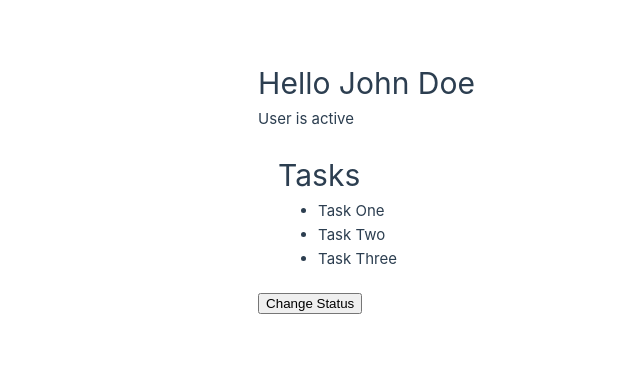
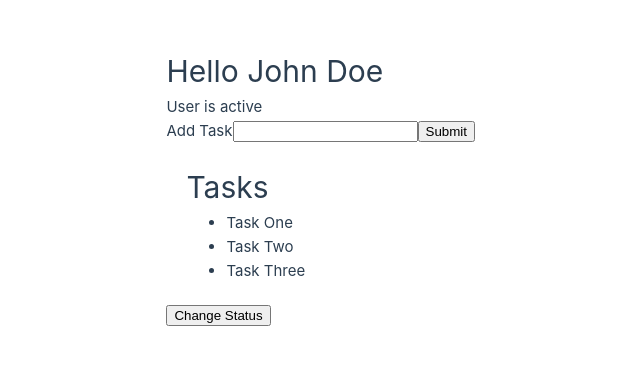
Before and after one commit to PurityKomen/my-app, a Vue app: page / in a window 1280 px wide. Shown: the part 213-578 px from the top of the page, without its empty margins (165-805 px from the left). Built offline with nearby package versions, Linux system fonts and the light colour scheme.

Commit message:
added a form to add tasks

```diff
--- a/src/App.vue
+++ b/src/App.vue
@@ -4,6 +4,14 @@ import { ref } from "vue";
 const name = ref("John Doe");
 const status = ref("active");
 const tasks = ref(["Task One", "Task Two", "Task Three"]);
+const newTask = ref('')
+
+const addTask = () => {
+  if(newTask.value.trim() !== ''){
+    tasks.value.push(newTask.value)
+    newTask.value = ''
+  }
+}
 
 const toggleStatus = () => {
   if (status.value === "active") {
@@ -26,6 +34,12 @@ const toggleStatus = () => {
       <p v-else>User is inactive</p>
     </div>
 
+    <form @submit.prevent="addTask">
+      <label for="newTask">Add Task</label>
+      <input type="text" name="newTask" v-model="newTask">
+      <button type="submit">Submit</button>
+    </form>
+
     <div class="task">
       <h1>Tasks</h1>
       <ul>
```
